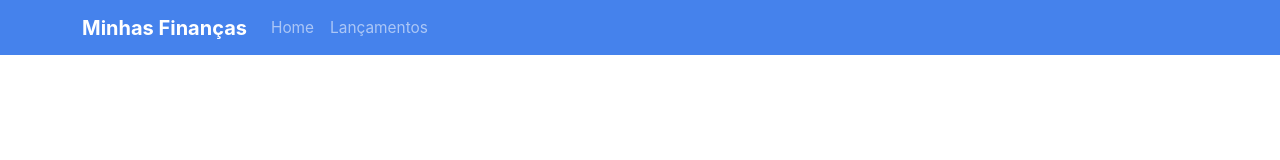
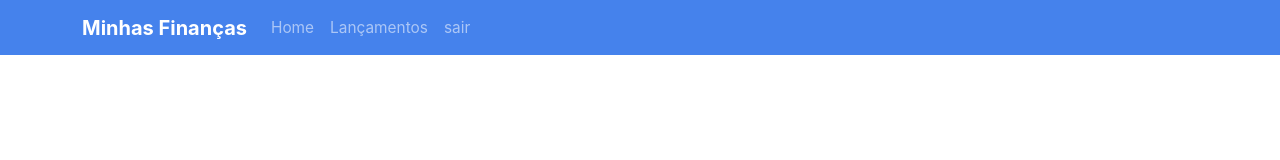
Before and after one commit to costaowillian/financial-organizer, a React (Create React App) app in the folder client/my-finances/: page /login in a window 1280 px wide. Shown: the top 160 px of the page. Built offline with nearby package versions, Linux system fonts and the light colour scheme; sample sign-in values are in the browser's storage.

Commit message:
feat: implements logut on nav bar

```diff
--- a/client/my-finances/src/components/navbar.js
+++ b/client/my-finances/src/components/navbar.js
@@ -1,10 +1,16 @@
 import React, { useContext } from "react";
-import { Link } from "react-router-dom";
+import { Link, useNavigate } from "react-router-dom";
 import { Context } from "../context/authContex";
 
 const NavBar = () => {
 
+    const navigate = useNavigate();
     const auth = useContext(Context);
+
+    const sair = () => {
+        auth.logout();
+        navigate("/login");
+    }
 
     return (
         <>
@@ -23,6 +29,9 @@ const NavBar = () => {
                         <li className="nav-item">
                             <Link className="nav-link" to="/lancamentos">Lançamentos</Link>
                         </li>
+                        <li className="nav-item">
+                            <button className="nav-link" onClick={sair}>sair</button>
+                        </li>
                     </ul>
                 </div> : ""}
 
--- a/client/my-finances/src/context/authContex.js
+++ b/client/my-finances/src/context/authContex.js
@@ -37,7 +37,7 @@ const AuthProvider = ({children}) => {
     }
 
     return (
-        <Context.Provider value={{ isAuthenticated, login, loading }}>
+        <Context.Provider value={{ isAuthenticated, login, loading, logout }}>
             {children}
         </Context.Provider>
     )
```
